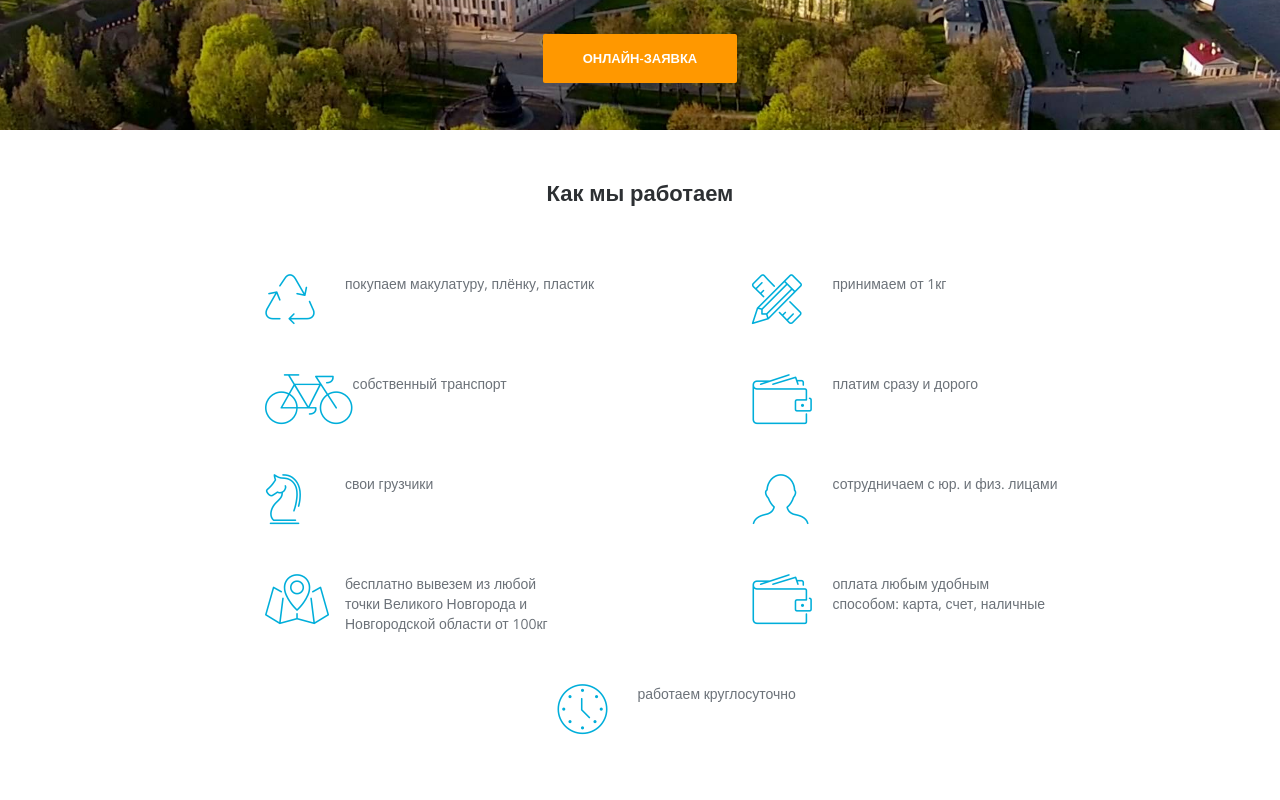
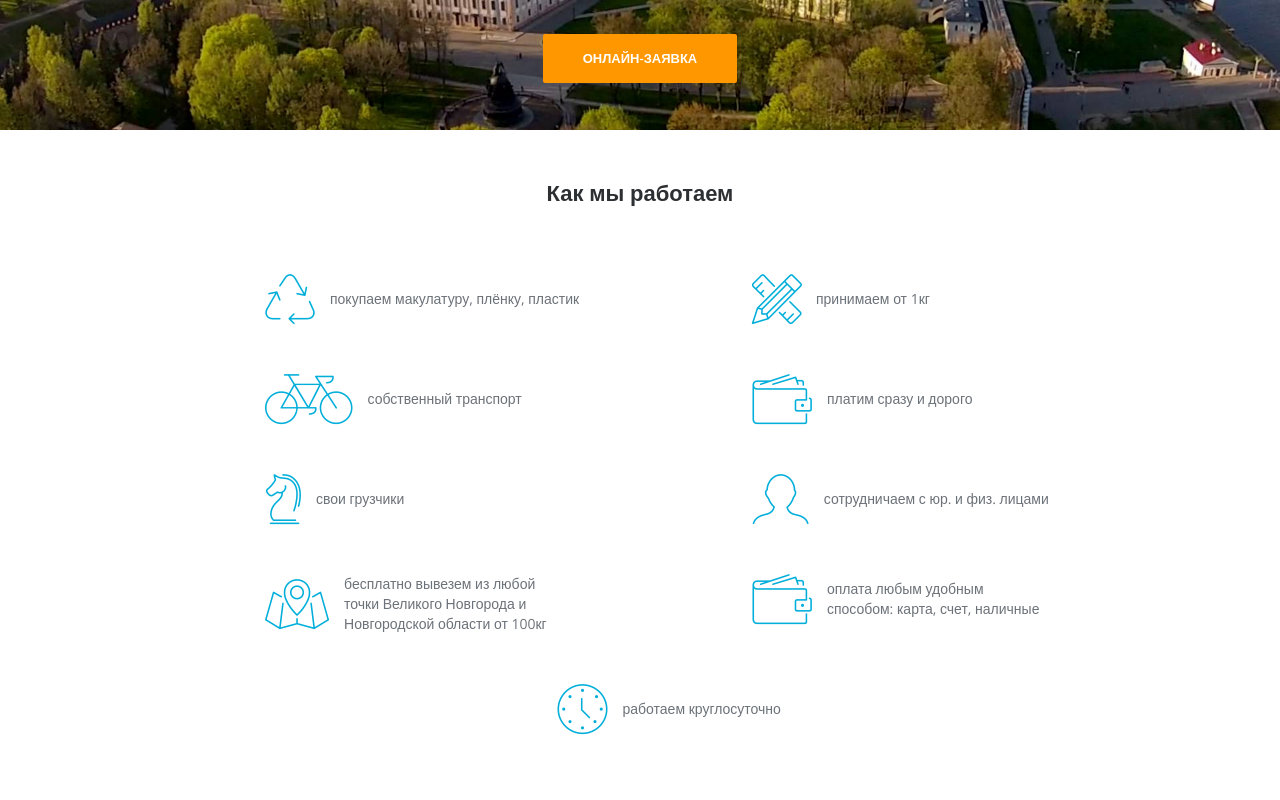
Before and after one commit to antonKalinin/bum-torg, a website: page views/index.html in a window 1280 px wide. Shown: the part 340-1140 px from the top of the page. Drawn offline with nearby package versions, Linux system fonts and the light colour scheme; files whose address does not match are found by name.

Commit message:
Update styles

```diff
--- a/static/css/main.css
+++ b/static/css/main.css
@@ -366,15 +366,17 @@ ul li {
     margin-bottom: 70px;
 }
 .services {
+    display: flex;
+    flex-direction: row;
+    align-items: center;
     margin-bottom: 50px;
 }
 .services-content {
+    flex: 0 0 1;
     padding: 0 15px;
-    margin-left: 65px
 }
 .services .icon {
-    display: block;
-    float: left;
+    flex: 0 0 1;
     color: #00aeda;
     font-size: 50px;
 }
```
